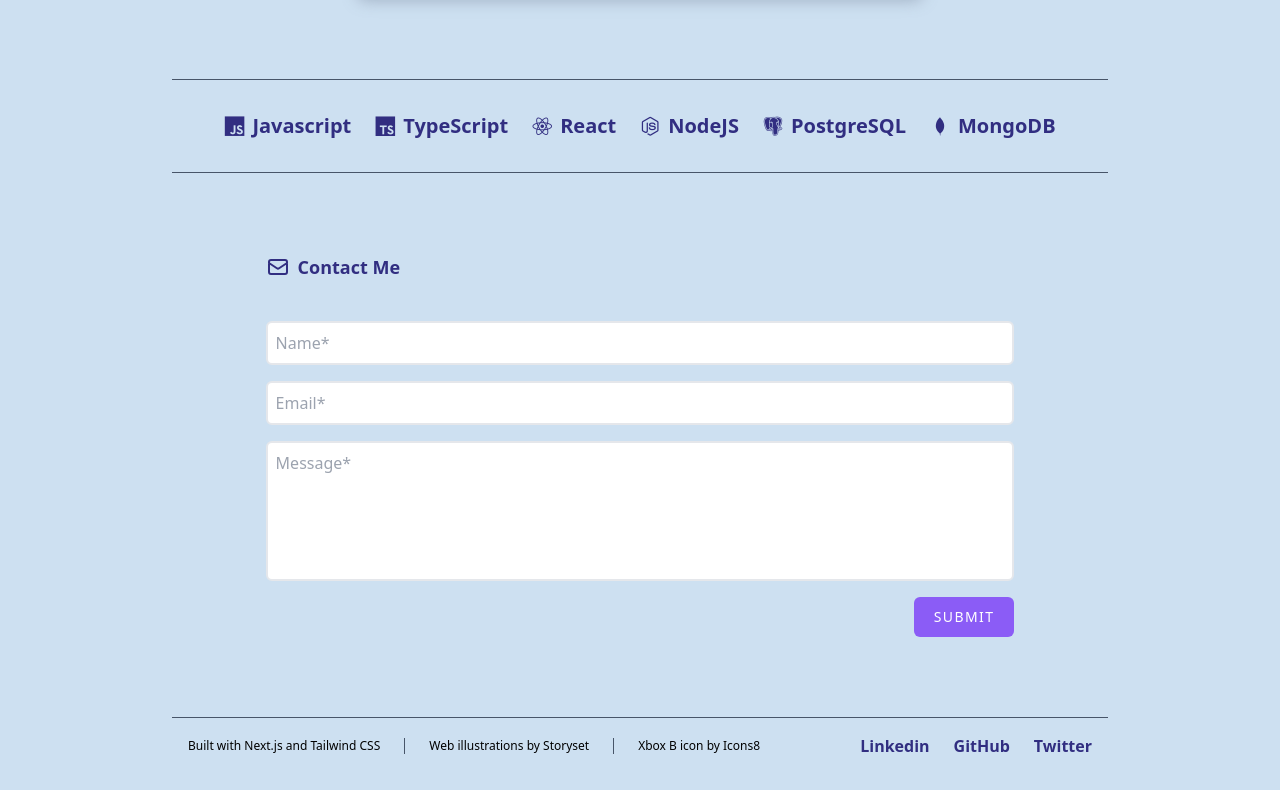
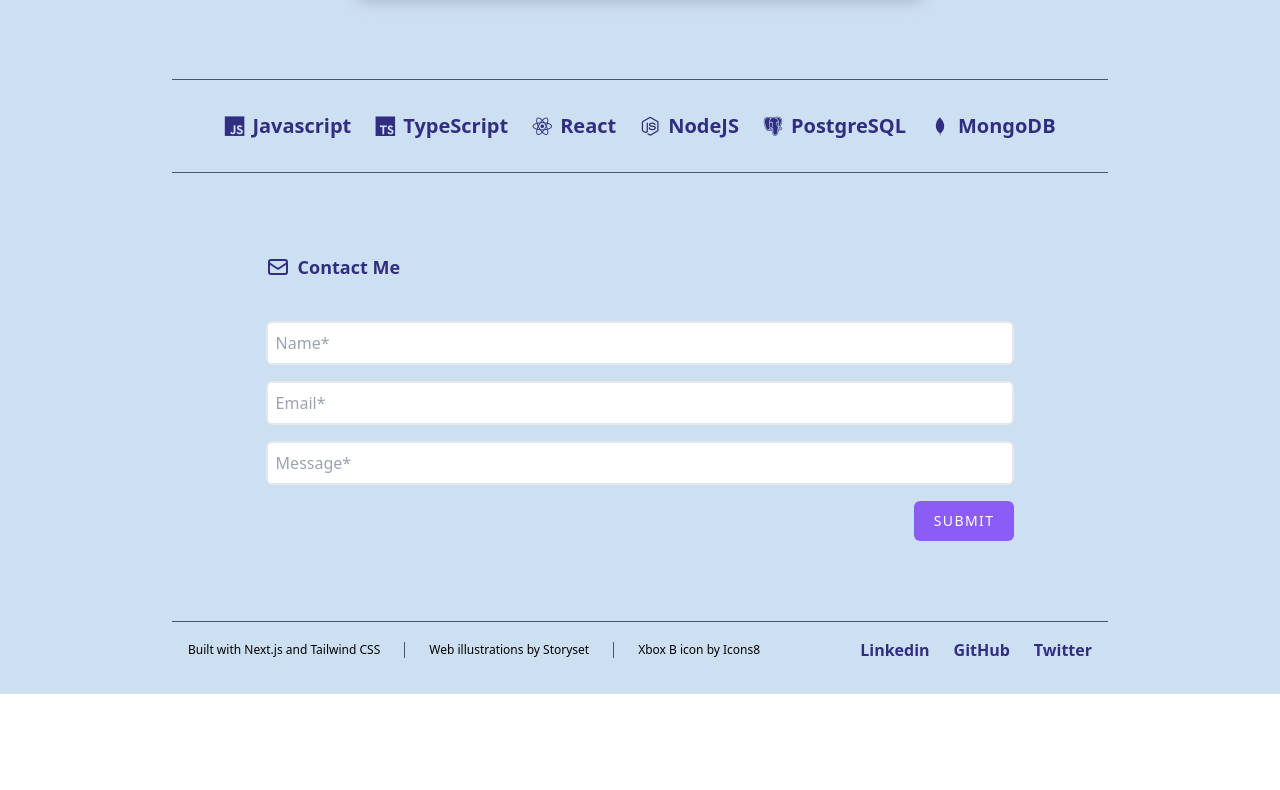
Before and after one commit to WebDevBernard/Portfolio, a Next.js app: page / in a window 1280 px wide. Shown: the part 1803-2593 px from the top of the page. After the commit the page ends 2497 px from the top, so only its background shows below. Built offline with nearby package versions, Linux system fonts and the light colour scheme; a web font is replaced by a local one.

Commit message:
test forms

```diff
--- a/components/Contact.tsx
+++ b/components/Contact.tsx
@@ -1,4 +1,4 @@
-import { encode } from "punycode";
+// https://jama-ai.medium.com/next-js-typescript-netlify-forms-the-no-redirect-version-d9bf859502cd
 import React, { useState } from "react";
 interface FormPost {
   Name?: string;
@@ -71,6 +71,7 @@ export default function Contact() {
             placeholder="Name*"
             name="name"
             required
+            onChange={handleChange}
           />
           <input
             className="w-full p-2 border-2 rounded-md focus:outline-none focus:border-indigo-900"
@@ -79,15 +80,16 @@ export default function Contact() {
             name="email"
             placeholder="Email*"
             required
+            onChange={handleChange}
           />
-          <textarea
+          <input
             className="w-full resize-none p-2 border-2 rounded-md focus:outline-none focus:border-indigo-900"
             autoComplete="off"
             name="message"
             placeholder="Message*"
-            rows={5}
             required
-          ></textarea>
+            onChange={handleChange}
+          ></input>
 
           <button
             className="btn btn-primary inline-block self-end uppercase mt-4"
@@ -97,7 +99,11 @@ export default function Contact() {
           </button>
         </form>
       )}
-      {submitted && <h5>Thanks for submitting, I will contact you shortly.</h5>}
+      {submitted && (
+        <p className="self-center text-lg font-bold text-indigo-900">
+          Thanks for submitting, I will contact you shortly.
+        </p>
+      )}
     </div>
   );
 }
```
